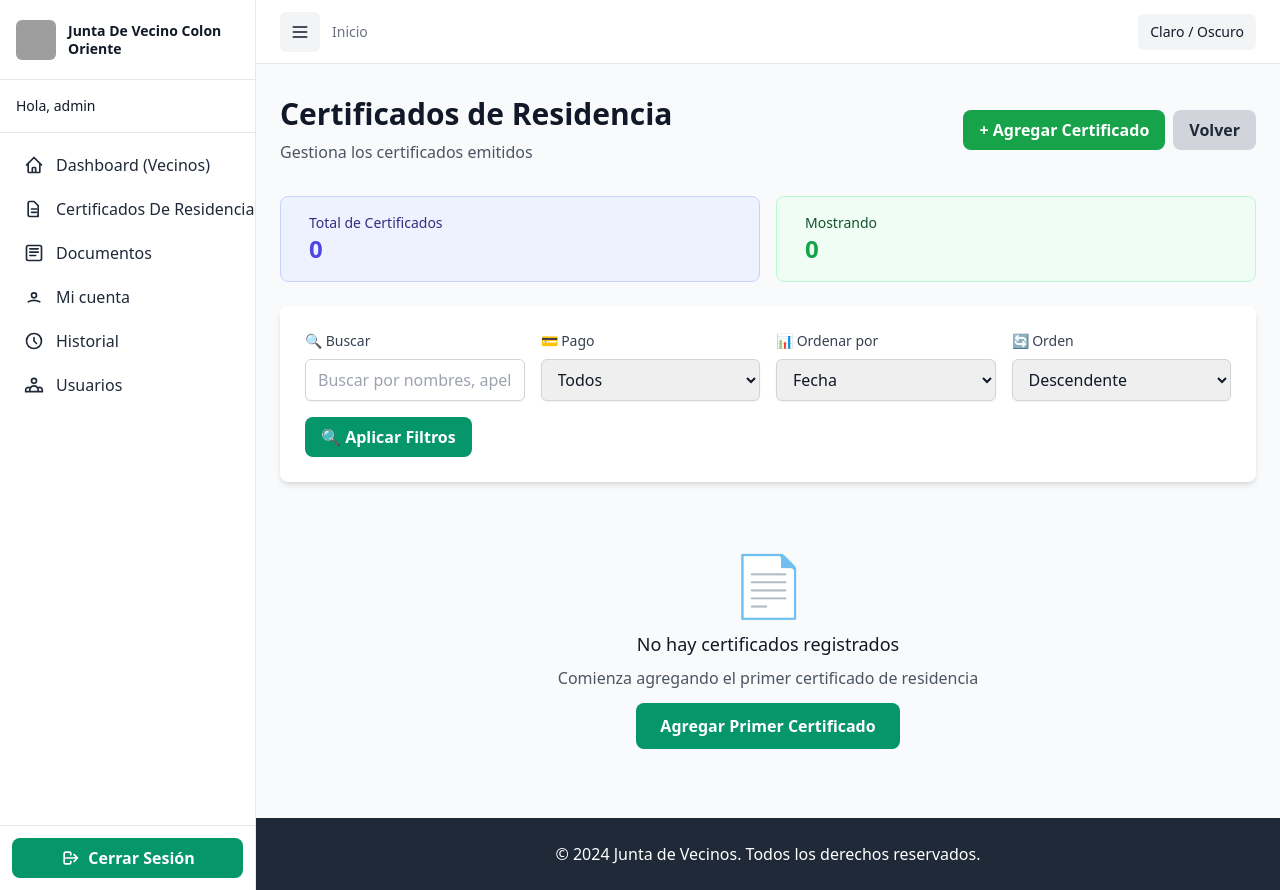
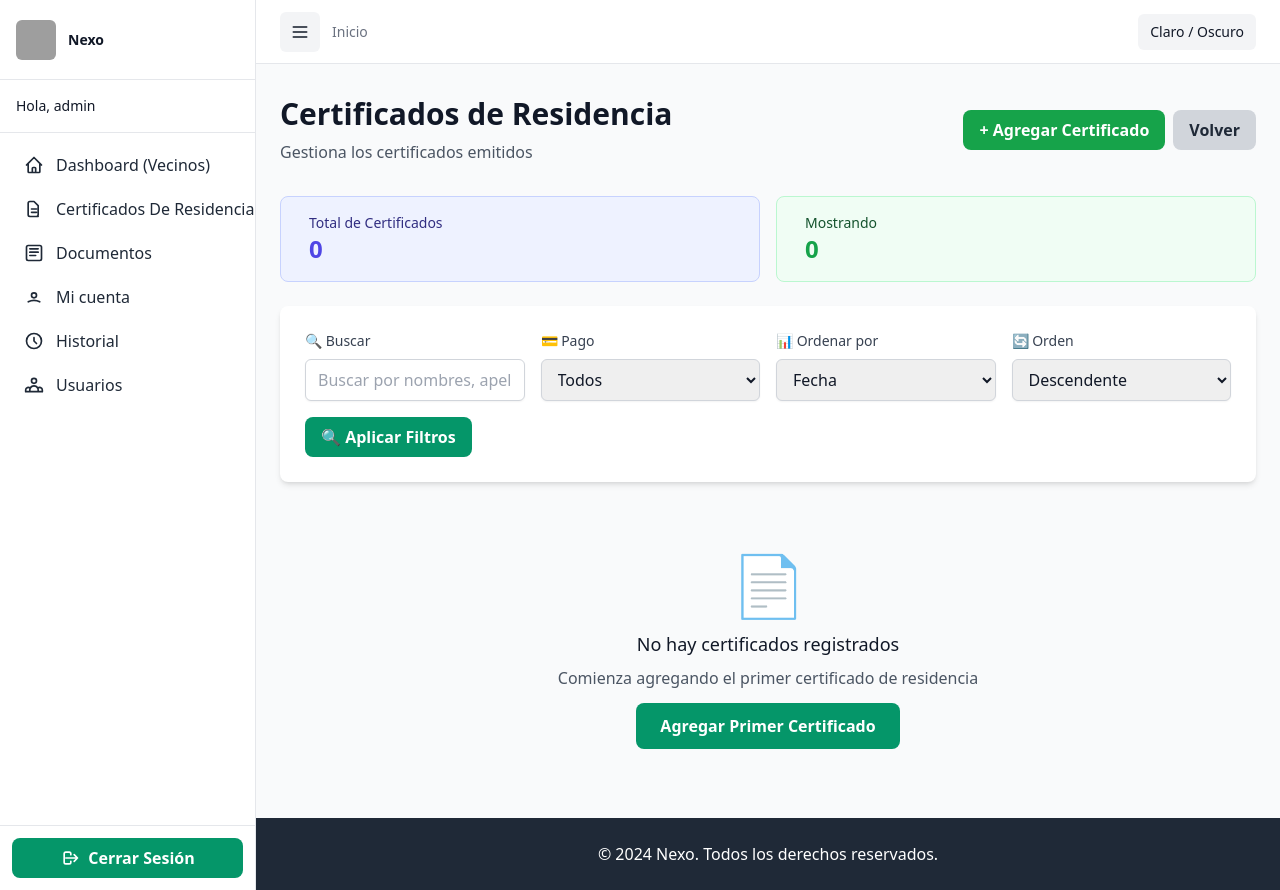
Before and after one commit to KevinAVG22/junta-vecinos, a Flask app: page /certificados in a window 1280 px wide. Run offline with Flask 3, Linux system fonts and the light colour scheme; a user stored in the database is signed in; some libraries are stand-ins or nearby versions; grey boxes are pictures that could not be loaded.

Commit message:
Renombrar marca de la app a Nexo (#1)
La app pasa a llamarse Nexo; se actualiza el titulo de pestana, el logo
del sidebar/navbar, el nombre junto al logo y el pie de pagina en todas
las plantillas. El certificado de residencia (certificado_plantilla.html)
mantiene el nombre real de la Junta de Vecinos Colon Oriente, ya que
identifica a la organizacion legal, no a la app.

Co-authored-by: Isaac Aranda <isaac.aranda@sovos.com>
Co-authored-by: Claude Sonnet 5 <noreply@anthropic.com>

```diff
--- a/templates/base.html
+++ b/templates/base.html
@@ -3,7 +3,7 @@
 <head>
     <meta charset="UTF-8">
     <meta name="viewport" content="width=device-width, initial-scale=1.0">
-    <title>{% block title %}Junta de Vecinos{% endblock %}</title>
+    <title>{% block title %}Nexo{% endblock %}</title>
     <script src="https://cdn.tailwindcss.com"></script>
     <script>
         tailwind.config = {
@@ -58,11 +58,11 @@
                 <a href="{{ url_for('dashboard') }}" class="flex items-center gap-3 min-w-0">
                     <img
                         src="{{ url_for('static', filename='junta_de_vecinos.jpg') }}"
-                        alt="Logo Junta de Vecinos"
+                        alt="Logo Nexo"
                         class="h-10 w-10 rounded-md object-cover flex-shrink-0"
                     >
                     <span class="sidebar-label text-sm font-bold text-gray-900 dark:text-slate-100 leading-tight whitespace-normal break-words">
-                        Junta De Vecino Colon Oriente
+                        Nexo
                     </span>
                 </a>
             </div>
@@ -157,11 +157,11 @@
                         <a href="{{ url_for('index') }}" class="flex items-center gap-3 min-w-0">
                             <img
                                 src="{{ url_for('static', filename='junta_de_vecinos.jpg') }}"
-                                alt="Logo Junta de Vecinos"
+                                alt="Logo Nexo"
                                 class="h-9 w-9 rounded-md object-cover flex-shrink-0"
                             >
                             <span class="text-base font-bold whitespace-nowrap overflow-hidden text-ellipsis">
-                                Junta De Vecinos Colon Oriente
+                                Nexo
                             </span>
                         </a>
                     </div>
@@ -199,7 +199,7 @@
     <footer class="bg-gray-800 text-white {% if not current_user.is_authenticated %}mt-auto{% endif %}">
         <div class="{% if current_user.is_authenticated %}px-6{% else %}max-w-7xl mx-auto px-4 sm:px-6 lg:px-8{% endif %} py-6">
             <div class="text-center">
-                <p>&copy; 2024 Junta de Vecinos. Todos los derechos reservados.</p>
+                <p>&copy; 2024 Nexo. Todos los derechos reservados.</p>
             </div>
         </div>
     </footer>
--- a/templates/certificados.html
+++ b/templates/certificados.html
@@ -1,6 +1,6 @@
 {% extends "base.html" %}
 
-{% block title %}Certificados de Residencia - Junta de Vecinos{% endblock %}
+{% block title %}Certificados de Residencia - Nexo{% endblock %}
 
 {% block content %}
 <div class="mb-8">
--- a/templates/dashboard.html
+++ b/templates/dashboard.html
@@ -1,6 +1,6 @@
 {% extends "base.html" %}
 
-{% block title %}Dashboard - Junta de Vecinos{% endblock %}
+{% block title %}Dashboard - Nexo{% endblock %}
 
 {% block content %}
 <div class="mb-8">
--- a/templates/documentos.html
+++ b/templates/documentos.html
@@ -1,6 +1,6 @@
 {% extends "base.html" %}
 
-{% block title %}Documentos - Junta de Vecinos{% endblock %}
+{% block title %}Documentos - Nexo{% endblock %}
 
 {% block content %}
 <div class="mb-8 flex items-start justify-between gap-4">
--- a/templates/documentos_tipos.html
+++ b/templates/documentos_tipos.html
@@ -1,6 +1,6 @@
 {% extends "base.html" %}
 
-{% block title %}Tipos de Documento - Junta de Vecinos{% endblock %}
+{% block title %}Tipos de Documento - Nexo{% endblock %}
 
 {% block content %}
 <div class="mb-8 flex items-start justify-between gap-4">
--- a/templates/editar_certificado.html
+++ b/templates/editar_certificado.html
@@ -1,6 +1,6 @@
 {% extends "base.html" %}
 
-{% block title %}Editar Certificado - Junta de Vecinos{% endblock %}
+{% block title %}Editar Certificado - Nexo{% endblock %}
 
 {% block content %}
 <div class="max-w-2xl mx-auto">
--- a/templates/editar_vecino.html
+++ b/templates/editar_vecino.html
@@ -1,6 +1,6 @@
 {% extends "base.html" %}
 
-{% block title %}Editar Vecino - Junta de Vecinos{% endblock %}
+{% block title %}Editar Vecino - Nexo{% endblock %}
 
 {% block content %}
 <div class="max-w-2xl mx-auto">
--- a/templates/index.html
+++ b/templates/index.html
@@ -1,13 +1,13 @@
 {% extends "base.html" %}
 
-{% block title %}Inicio - Junta de Vecinos{% endblock %}
+{% block title %}Inicio - Nexo{% endblock %}
 
 {% block content %}
 <div class="text-center">
     <div class="mb-8">
         <div class="flex justify-center mb-6">
             <img src="{{ url_for('static', filename='junta_de_vecinos.jpg') }}"
-                 alt="Junta de Vecinos"
+                 alt="Nexo"
                  class="w-64 h-64 object-cover rounded-lg shadow-lg ring-1 ring-black/10 dark:ring-white/10">
         </div>
         <h1 class="text-4xl font-bold text-gray-900 dark:text-slate-100 mb-4">
--- a/templates/login.html
+++ b/templates/login.html
@@ -1,6 +1,6 @@
 {% extends "base.html" %}
 
-{% block title %}Iniciar Sesión - Junta de Vecinos{% endblock %}
+{% block title %}Iniciar Sesión - Nexo{% endblock %}
 
 {% block content %}
 <div class="min-h-screen flex items-center justify-center py-12 px-4 sm:px-6 lg:px-8">
@@ -8,7 +8,7 @@
         <div class="text-center mb-6">
             <img
                 src="{{ url_for('static', filename='junta_de_vecinos.jpg') }}"
-                alt="Logo Junta de Vecinos"
+                alt="Logo Nexo"
                 class="mx-auto h-20 w-20 rounded-2xl object-cover shadow-md ring-1 ring-black/10 dark:ring-white/10"
             >
             <h2 class="mt-6 text-3xl font-extrabold text-gray-900 dark:text-slate-100">
--- a/templates/mi_cuenta.html
+++ b/templates/mi_cuenta.html
@@ -1,6 +1,6 @@
 {% extends "base.html" %}
 
-{% block title %}Mi cuenta - Junta de Vecinos{% endblock %}
+{% block title %}Mi cuenta - Nexo{% endblock %}
 
 {% block content %}
 <div class="w-full">
--- a/templates/nuevo_certificado.html
+++ b/templates/nuevo_certificado.html
@@ -1,6 +1,6 @@
 {% extends "base.html" %}
 
-{% block title %}Nuevo Certificado - Junta de Vecinos{% endblock %}
+{% block title %}Nuevo Certificado - Nexo{% endblock %}
 
 {% block content %}
 <div class="max-w-2xl mx-auto">
--- a/templates/nuevo_documento.html
+++ b/templates/nuevo_documento.html
@@ -1,6 +1,6 @@
 {% extends "base.html" %}
 
-{% block title %}Subir Documento - Junta de Vecinos{% endblock %}
+{% block title %}Subir Documento - Nexo{% endblock %}
 
 {% block content %}
 <div class="max-w-2xl mx-auto">
--- a/templates/nuevo_vecino.html
+++ b/templates/nuevo_vecino.html
@@ -1,6 +1,6 @@
 {% extends "base.html" %}
 
-{% block title %}Nuevo Vecino - Junta de Vecinos{% endblock %}
+{% block title %}Nuevo Vecino - Nexo{% endblock %}
 
 {% block content %}
 <div class="max-w-2xl mx-auto">
--- a/templates/registros.html
+++ b/templates/registros.html
@@ -1,6 +1,6 @@
 {% extends "base.html" %}
 
-{% block title %}Historial - Junta de Vecinos{% endblock %}
+{% block title %}Historial - Nexo{% endblock %}
 
 {% block content %}
 <div class="max-w-6xl mx-auto">
--- a/templates/usuarios.html
+++ b/templates/usuarios.html
@@ -1,6 +1,6 @@
 {% extends "base.html" %}
 
-{% block title %}Usuarios - Junta de Vecinos{% endblock %}
+{% block title %}Usuarios - Nexo{% endblock %}
 
 {% block content %}
 <div class="max-w-6xl mx-auto">
--- a/templates/ver_vecino.html
+++ b/templates/ver_vecino.html
@@ -1,6 +1,6 @@
 {% extends "base.html" %}
 
-{% block title %}Ficha Vecino - Junta de Vecinos{% endblock %}
+{% block title %}Ficha Vecino - Nexo{% endblock %}
 
 {% block content %}
 <div class="max-w-3xl mx-auto">
```
